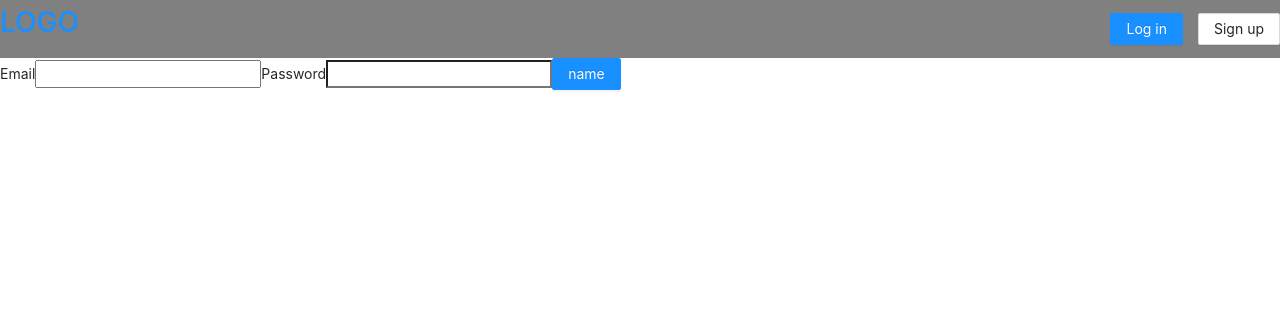
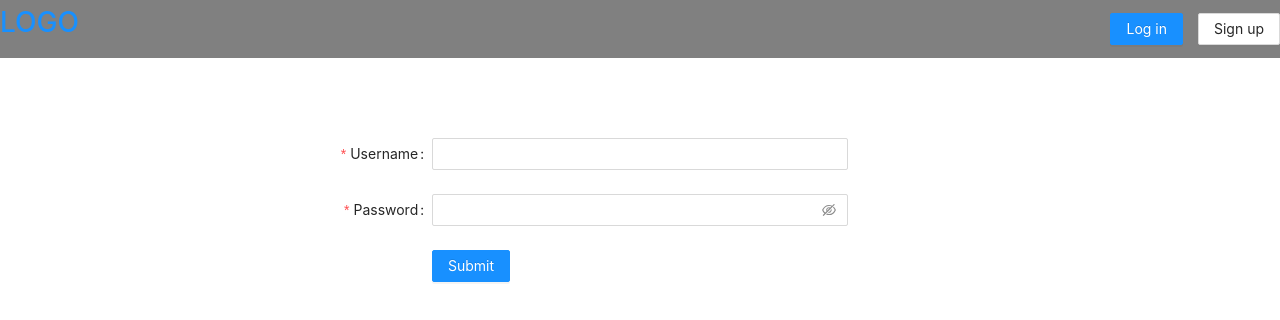
Before and after one commit to ArtyomZayarny/auth, a React (Create React App) app: page /login in a window 1280 px wide. Shown: the top 320 px of the page. Built offline with nearby package versions, Linux system fonts and the light colour scheme.

Commit message:
Styled auth form with ant design

```diff
--- /dev/null
+++ b/src/components/AuthForm.tsx
@@ -0,0 +1,88 @@
+import { useState } from 'react'
+import { Form, Input, Button, Checkbox } from 'antd';
+import { useHttp } from '../hooks/useHttp'
+
+
+type Credentials = {
+  username: string,
+  password: string
+}
+type FormProps = {
+  name: string,
+}
+
+const layout = {
+  labelCol: { span: 8 },
+  wrapperCol: { span: 8 },
+};
+
+const tailLayout = {
+  wrapperCol: { offset: 8, span: 16 },
+};
+
+const AuthForm: React.FC<FormProps> = ({ name }) => {
+
+  const { request } = useHttp()
+  const sigUpRequest = async (data: Credentials): Promise<void> => {
+    const url = '/auth/signup'
+
+    try {
+      const response = await request(url, { ...data })
+      console.log(response)
+    } catch (e) {
+      console.warn(e)
+    }
+  }
+  const signInRequest = async (data: Credentials) => {
+    const url = '/auth/signin'
+    try {
+      const response = await request(url, { ...data })
+      console.log(response)
+    } catch (e) {
+      console.warn(e)
+    }
+  }
+
+  const onSubmit = (data: any) => name === 'signup' ? sigUpRequest(data) : signInRequest(data);
+
+  const onFinish = (values: any) => {
+    onSubmit(values);
+  };
+
+  const onFinishFailed = (errorInfo: any) => {
+    console.log('Failed:', errorInfo);
+  };
+
+  return (
+
+    <Form
+      {...layout}
+      name="basic"
+      initialValues={{ remember: true }}
+      onFinish={onFinish}
+      onFinishFailed={onFinishFailed}
+    >
+      <Form.Item
+        label="Username"
+        name="username"
+        rules={[{ required: true, message: 'Please input your username!' }]}
+      >
+        <Input />
+      </Form.Item>
+
+      <Form.Item
+        label="Password"
+        name="password"
+        rules={[{ required: true, message: 'Please input your password!' }]}
+      >
+        <Input.Password />
+      </Form.Item>
+      <Form.Item {...tailLayout}>
+        <Button type="primary" htmlType="submit">
+          Submit
+      </Button>
+      </Form.Item>
+    </Form>
+  )
+}
+export default AuthForm
--- a/src/components/Form.tsx
+++ /dev/null
@@ -1,61 +0,0 @@
-import { useState } from 'react'
-import { Button } from 'antd'
-import { useHttp } from '../hooks/useHttp'
-import { useForm } from "react-hook-form";
-
-
-type Inputs = {
-  example: string,
-  exampleRequired: string,
-};
-
-type Credentials = {
-  username: string,
-  password: string
-}
-type FormProps = {
-  name: string,
-}
-
-const Form: React.FC<FormProps> = ({ name }) => {
-
-  const { request } = useHttp()
-  const sigUpRequest = async (data: Credentials): Promise<void> => {
-    const url = '/auth/signup'
-
-    try {
-      const response = await request(url, { ...data })
-      console.log(response)
-    } catch (e) {
-      console.warn(e)
-    }
-  }
-  const signInRequest = async (data: Credentials) => {
-    const url = '/auth/sigin'
-    try {
-      const response = await request(url, { ...data })
-      console.log(response)
-    } catch (e) {
-      console.warn(e)
-    }
-  }
-
-  const { register, handleSubmit, watch, errors } = useForm<Inputs>();
-  const onSubmit = (data: any) => name === 'signup' ? sigUpRequest(data) : signInRequest(data);
-
-
-  return (
-
-    <form onSubmit={handleSubmit(onSubmit)}>
-      <label htmlFor="Email"> Email
-        <input id="email" name="username" ref={register} autoComplete="off" />
-      </label>
-      <label htmlFor="password">Password
-        <input id="password" name="password" type="password" ref={register({ required: true })} />
-      </label>
-      {errors.exampleRequired && <span>This field is required</span>}
-      <Button type="primary" htmlType="submit">name</Button>
-    </form >
-  )
-}
-export default Form
--- a/src/index.css
+++ b/src/index.css
@@ -3,3 +3,6 @@
   max-width: 1440px;
   margin: 0 auto;
 }
+.content {
+  padding: 5rem 1rem
+}
--- a/src/pages/LoginPage.tsx
+++ b/src/pages/LoginPage.tsx
@@ -1,7 +1,9 @@
-import Form from "../components/Form"
+import AuthForm from "../components/AuthForm"
 
 export const LoginPage = () => {
   return (<>
-    <Form name="login" />
+    <div className="content">
+      <AuthForm name="login" />
+    </div>
   </>)
 }
```
